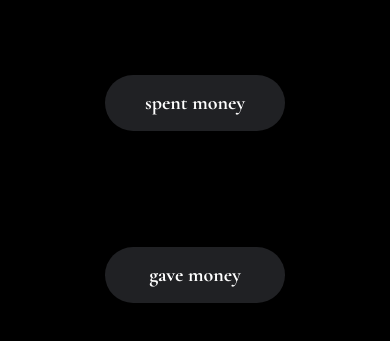
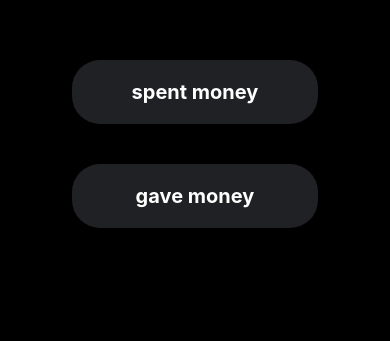
Before and after one commit to kir4nn/money-talk, a React Native app: screen / in a window 390 px wide. Shown: the part 233-574 px from the top of the page. Built offline with nearby package versions, Linux system fonts and the light colour scheme.

Commit message:
maybe the month total works

```diff
--- a/App.js
+++ b/App.js
@@ -49,7 +49,8 @@ export default function App() {
     <View style={styles.rootScreen}>
       <StatusBar backgroundColor='#ffff'/>
       <SafeAreaView style={styles.rootScreen}>
-        {screen}</SafeAreaView>
+        {screen}
+      </SafeAreaView>
     </View>
   );
 }
@@ -57,7 +58,7 @@ export default function App() {
 const styles = StyleSheet.create({
   rootScreen:{
     flex:1,
-    flexDirection:'row',
     backgroundColor:'black',
-  }
+
+  },
 });
--- a/app.json
+++ b/app.json
@@ -1,6 +1,6 @@
 {
   "expo": {
-    "name": "sonu-app",
+    "name": "money talk",
     "slug": "sonu-app",
     "version": "1.0.0",
     "orientation": "portrait",
--- a/components/OwesMeUI.js
+++ b/components/OwesMeUI.js
@@ -4,7 +4,7 @@ import {
   Text,
   View,
   FlatList,
-  ImageBackground,
+  Alert
 } from 'react-native';
 import moment from 'moment';
 import { useFonts } from "expo-font";
@@ -77,16 +77,38 @@ function OwesMeUI({ onPressBack }){
       console.error('Error saving todos:', error);
     }
   };
+  function isNullOrEmpty(str) {
+    if(str === null || str.trim() === '')
+      return true;
+  }
   function addToDoHandler(enteredToDoText, enteredMoney, enteredRecepient) {
+    if(isNaN(enteredMoney)||enteredMoney<=0||enteredMoney.startsWith(".")||enteredMoney.startsWith(",")){
+      Alert.alert(
+          'invalid number',
+          'money is null or has special char',
+          [{text:'sorry', style:'destructive'}]
+      )
+      return;
+    }
+    if(isNaN(enteredToDoText)||isNullOrEmpty(enteredToDoText)){
+      Alert.alert(
+          'no description',
+          'please add a description',
+          [{text:'okay', style:'destructive'}]
+      )
+      return;
+    }
     if (enteredToDoText && enteredMoney && enteredRecepient !== '') {
       const money = parseInt(enteredMoney, 10);
+      const currentDate = moment().format("MMM D");
       const newToDo = {
         text: `₹${enteredMoney}: ${enteredRecepient}, ${enteredToDoText}`,
         id: Math.random().toString(),
+        date: currentDate,
       };
 
-      setToDoTexts((currentToDoTexts) => [...currentToDoTexts, newToDo]);
-      saveTodos([...todoTexts, newToDo]);
+      setToDoTexts((currentToDoTexts) => [newToDo, ...currentToDoTexts]);
+      saveTodos([newToDo, ...todoTexts]);
       setTotalMoney((currentTotal) => currentTotal + money);
     }
   }
@@ -133,6 +155,7 @@ function OwesMeUI({ onPressBack }){
             <ToDoItem
               text={itemData.item.text}
               id={itemData.item.id}
+              date={itemData.item.date}
               onDeleteItem={deleteToDoHandler}
             />
           )}
--- a/components/PrimaryButton.js
+++ b/components/PrimaryButton.js
@@ -4,19 +4,8 @@ import {
     Text,
     StyleSheet
 } from "react-native";
-import React, {
-    useState,
-    useEffect
-  } from "react";
-import { useFonts } from "expo-font";
 
 function PrimaryButton({children, onPress}){
-    const [fontsLoaded] = useFonts({
-        'CormorantGaramond-Bold': require('../assets/fonts/CormorantGaramond-Bold.ttf')
-      });
-
-    if(!fontsLoaded)
-      return null;
 
     return(
         <View style={styles.buttonView}>
@@ -38,22 +27,22 @@ const styles=StyleSheet.create({
         overflow:'hidden',
         backgroundColor:'#202124',
         borderRadius: 28,
-        width:'20%',
         margin:5,
         elevation:2,
-        flex:1,
+        marginVertical:20
       },
       pressableView:{
-
       },
     buttonText:{
-        fontFamily:'CormorantGaramond-Bold',
         color:'#ffffff',
         fontWeight:'bold',
-        paddingVertical: 16,
-        paddingHorizontal: 32,
         textAlign:'center',
         fontSize:20,
+        padding:10,
+        alignContent:'center',
+        alignItems:'center',
+        marginHorizontal:50,
+        marginVertical:10,
       },
       pressed:{
         opacity:0.75,
--- a/components/SpentInput.js
+++ b/components/SpentInput.js
@@ -64,9 +64,6 @@ import React, {
     const [fontsLoaded] = useFonts({
       'CormorantGaramond-Light': require('../assets/fonts/CormorantGaramond-Light.ttf')
     });
-
-
-
 
     function todoInputHandler(enteredText) {
       setEnteredToDoText(enteredText);
--- a/components/SpentItem.js
+++ b/components/SpentItem.js
@@ -4,8 +4,10 @@ import {
     Text,
     Pressable
   } from "react-native";
+import moment from "moment";
 
-  function SpentItem(props){
+function SpentItem(props){
+
     return(
         <View style={styles.todoListTexts}>
           <Pressable android_ripple={{color:'#9aa0a6'}}
@@ -14,11 +16,13 @@ import {
             <Text style={styles.todoText}>
                 {props.text}
             </Text>
+            <Text style={styles.dateText}>{props.date}</Text>
           </Pressable>
+
         </View>
 
     );
-  }
+}
 
   export default SpentItem;
 
@@ -33,11 +37,17 @@ import {
   },
   todoText:{
     color:"white",
-    padding:10,
+    padding:5,
     textAlign:'center',
     fontSize:20
   },
   pressedItem:{
     opacity:0.5
-  }
+  },
+  dateText: {
+    color: "#9aa0a6",
+    textAlign: "right",
+    paddingRight: 10,
+    paddingBottom: 2,
+  },
   });
--- a/components/SpentMoneyUI.js
+++ b/components/SpentMoneyUI.js
@@ -4,7 +4,7 @@ import {
   Text,
   View,
   FlatList,
-  ImageBackground,
+  Alert
 } from 'react-native';
 import moment from 'moment';
 import { useFonts } from "expo-font";
@@ -49,8 +49,8 @@ function SpentMoneyUI({ onPressBack }){
     loadResources();
   }, [fontsLoaded]);
 
+
   useEffect(() => {
-    // Load stored todos from AsyncStorage when the component mounts
     const loadTodos = async () => {
       try {
         const storedTodos = await AsyncStorage.getItem('spentmoni');
@@ -79,19 +79,51 @@ function SpentMoneyUI({ onPressBack }){
       console.error('Error saving spentmoni:', error);
     }
   };
+
+  const [lastResetDate, setLastResetDate] = useState(moment().format("YYYY-MM-DD"));
+
+
   function addToDoHandler(enteredToDoText, enteredMoney, enteredRecepient) {
+
+    if(isNaN(enteredMoney)||enteredMoney<=0||enteredMoney.startsWith(".")||enteredMoney.startsWith(",")){
+      Alert.alert(
+          'invalid number',
+          'money is null or has special char',
+          [{text:'sorry', style:'destructive'}]
+      )
+      return;
+    }
+
     if (enteredMoney && enteredRecepient !== '') {
       const money = parseInt(enteredMoney, 10);
+      const currentDate = moment().format("MMM D");
+
+      if (!moment().isSame(moment(lastResetDate), 'month')) {
+        setTotalMoney(0);
+        setLastResetDate(moment().format("YYYY-MM-DD"));
+      }
+
       const newToDo = {
         text: `₹${enteredMoney}: ${enteredRecepient}, ${enteredToDoText}`,
         id: Math.random().toString(),
+        date: currentDate,
       };
 
-      setToDoTexts((currentToDoTexts) => [...currentToDoTexts, newToDo]);
-      saveTodos([...todoTexts, newToDo]);
+      setToDoTexts((currentToDoTexts) => [newToDo, ...currentToDoTexts]);
+      saveTodos([newToDo, ...todoTexts]);
       setTotalMoney((currentTotal) => currentTotal + money);
     }
   }
+
+  useEffect(() => {
+    const resetMonth = () => {
+      setLastResetDate(moment().format("YYYY-MM-DD"));
+    };
+
+    const interval = setInterval(resetMonth, 86400000); // Check every day
+
+    return () => clearInterval(interval);
+  }, []);
 
   function deleteToDoHandler(id) {
     setToDoTexts((currentToDoTexts) => {
@@ -135,6 +167,7 @@ function SpentMoneyUI({ onPressBack }){
             <SpentItem
               text={itemData.item.text}
               id={itemData.item.id}
+              date={itemData.item.date}
               onDeleteItem={deleteToDoHandler}
             />
           )}
@@ -146,7 +179,7 @@ function SpentMoneyUI({ onPressBack }){
         <View style={{borderBottomWidth:1, borderBottomColor:'#ffffff', marginHorizontal:40}}></View>
         <View style={{marginHorizontal:40, marginBottom:20}}>
         <Text style={styles.totalColor}>
-          Total: <Text style={styles.totalValueColor}>{totalMoney}</Text>
+          Total(Month): <Text style={styles.totalValueColor}>{totalMoney}</Text>
         </Text>
         </View>
       </View>
@@ -191,7 +224,7 @@ const styles = StyleSheet.create({
       borderBottomColor: '#cccccc',
       fontSize:20,
       fontFamily:'CormorantGaramond-Bold',
-      paddingLeft:75
+      paddingLeft:45
     },
     totalValueColor: {
       color: "white",
--- a/components/StartScreen.js
+++ b/components/StartScreen.js
@@ -12,9 +12,7 @@ import * as SplashScreen from 'expo-splash-screen';
 import PrimaryButton from './PrimaryButton';
 
 function StartScreen({onPressButton, onPressButton1}){
-    const [fontsLoaded] = useFonts({
-        'CormorantGaramond-Light': require('../assets/fonts/CormorantGaramond-Light.ttf')
-    });
+
     function onPressButtonHandler(){
         onPressButton(true);
         onPressButton1(false);
@@ -23,15 +21,11 @@ function StartScreen({onPressButton, onPressButton1}){
         onPressButton1(true);
         onPressButton(false);
     }
-    if (!fontsLoaded) {
-        return null; // Return null or a loading indicator while fonts are loading
-      }
+
     return(
         <View style={styles.inputContainer}>
             <View style={styles.buttonsContainer}>
                 <PrimaryButton onPress={onPressButtonHandler1}>spent money</PrimaryButton>
-            </View>
-            <View style={styles.buttonsContainer1}>
                 <PrimaryButton onPress={onPressButtonHandler}>gave money</PrimaryButton>
             </View>
         </View>
@@ -43,23 +37,9 @@ export default StartScreen;
 const styles=StyleSheet.create({
     inputContainer:{
         flex:1,
+        alignItems:'center',
     },
     buttonsContainer:{
-        flex:1,
-        flexDirection:'row',
-        marginHorizontal:50,
-        padding:50,
-        marginTop:250,
-        alignContent:'space-between',
-        alignItems:'center',
-    },
-    buttonsContainer1:{
-        flex:1,
-        flexDirection:'row',
-        marginHorizontal:50,
-        padding:50,
-        alignContent:'space-between',
-        alignItems:'center',
-        marginBottom:250
-    },
+        marginTop:'70%',
+        },
 })
--- a/components/ToDoItem.js
+++ b/components/ToDoItem.js
@@ -4,6 +4,7 @@ import {
   Text,
   Pressable
 } from "react-native";
+import moment from "moment";
 
 function ToDoItem(props){
   return(
@@ -14,6 +15,7 @@ function ToDoItem(props){
           <Text style={styles.todoText}>
               {props.text}
           </Text>
+          <Text style={styles.dateText}>{props.date}</Text>
         </Pressable>
       </View>
 
@@ -33,11 +35,17 @@ todoListTexts:{
 },
 todoText:{
   color:"white",
-  padding:10,
+  padding:5,
   textAlign:'center',
   fontSize:20
 },
 pressedItem:{
   opacity:0.5
-}
+},
+dateText: {
+  color: "#9aa0a6",
+  textAlign: "right",
+  paddingRight: 10,
+  paddingBottom: 2,
+},
 });
```
Also changed, not shown: assets/adaptive-icon.png.
